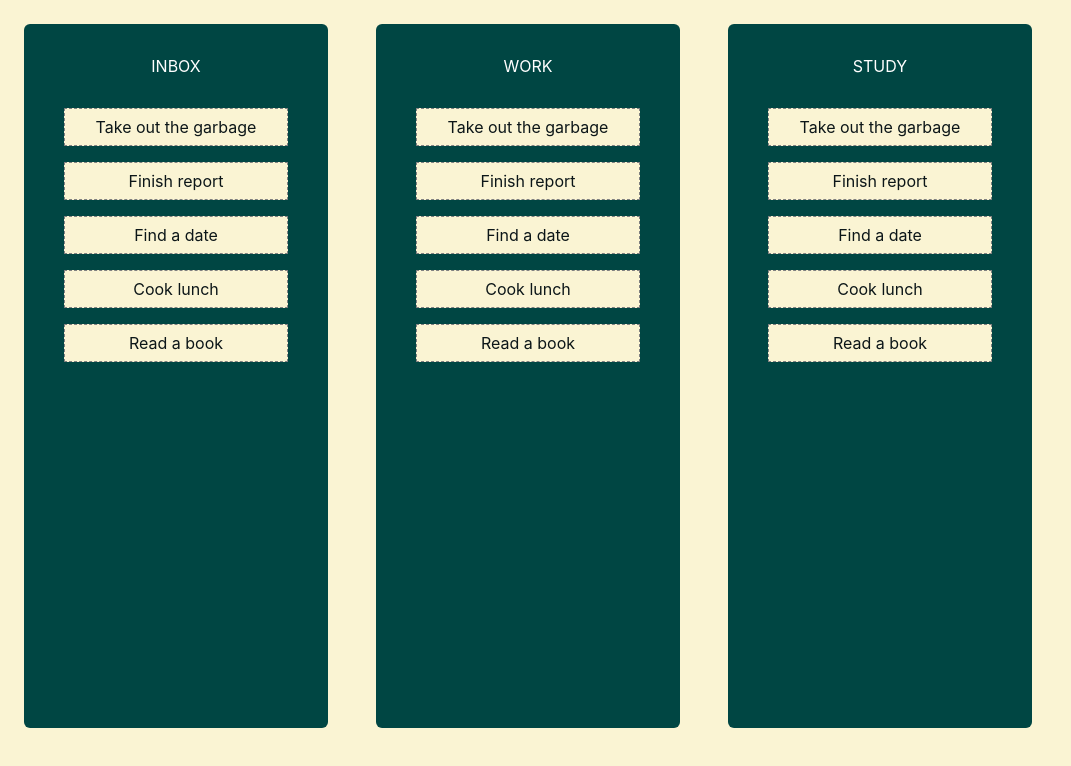
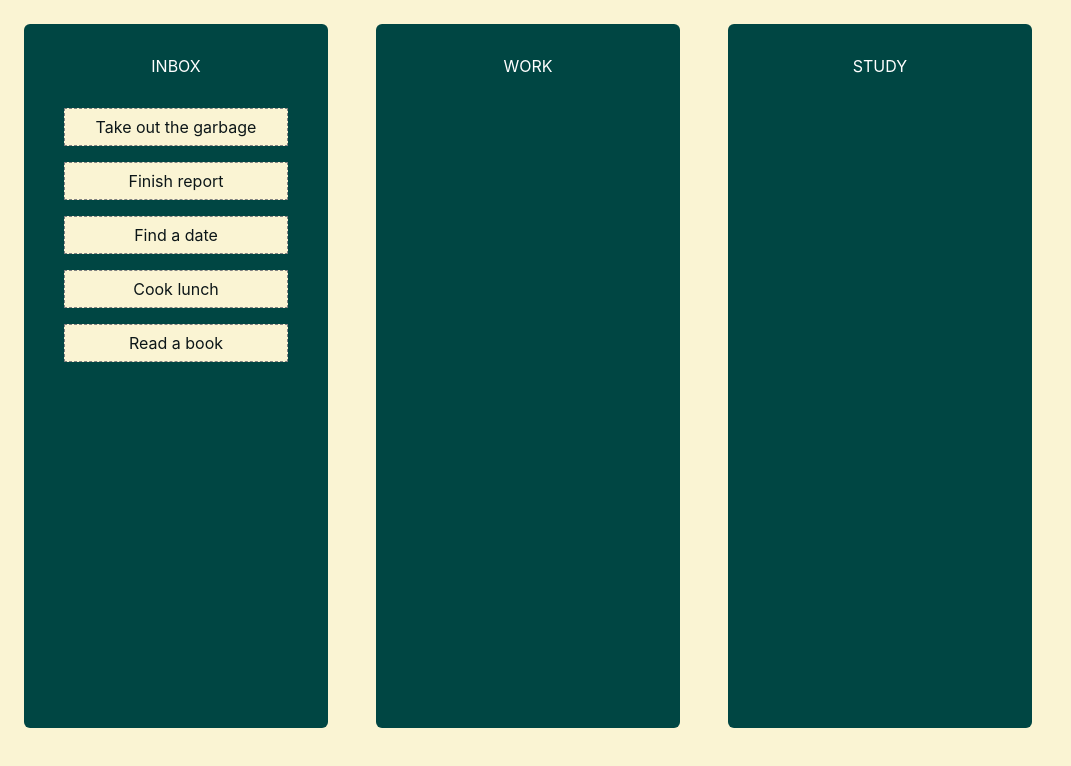
Before and after one commit to anthony2025/taskmanagement-frontend, a React (Create React App) app: page / in a window 1280 px wide. Shown: the top 766 px of the page, without its empty margins (0-1071 px from the left). Built offline with nearby package versions, Linux system fonts and the light colour scheme.

Commit message:
remove duplicated tasks from other categories

```diff
--- a/src/Container.tsx
+++ b/src/Container.tsx
@@ -45,7 +45,7 @@ const Container: FC = () => {
     <div className='container'>
       {categories.map(category =>
         <Category name={category} key={category}>
-          {tasks.map(task =>
+          {tasks.filter(task => task.category === category).map(task =>
             <TaskComponent
               id={task.id}
               description={task.description}
```
